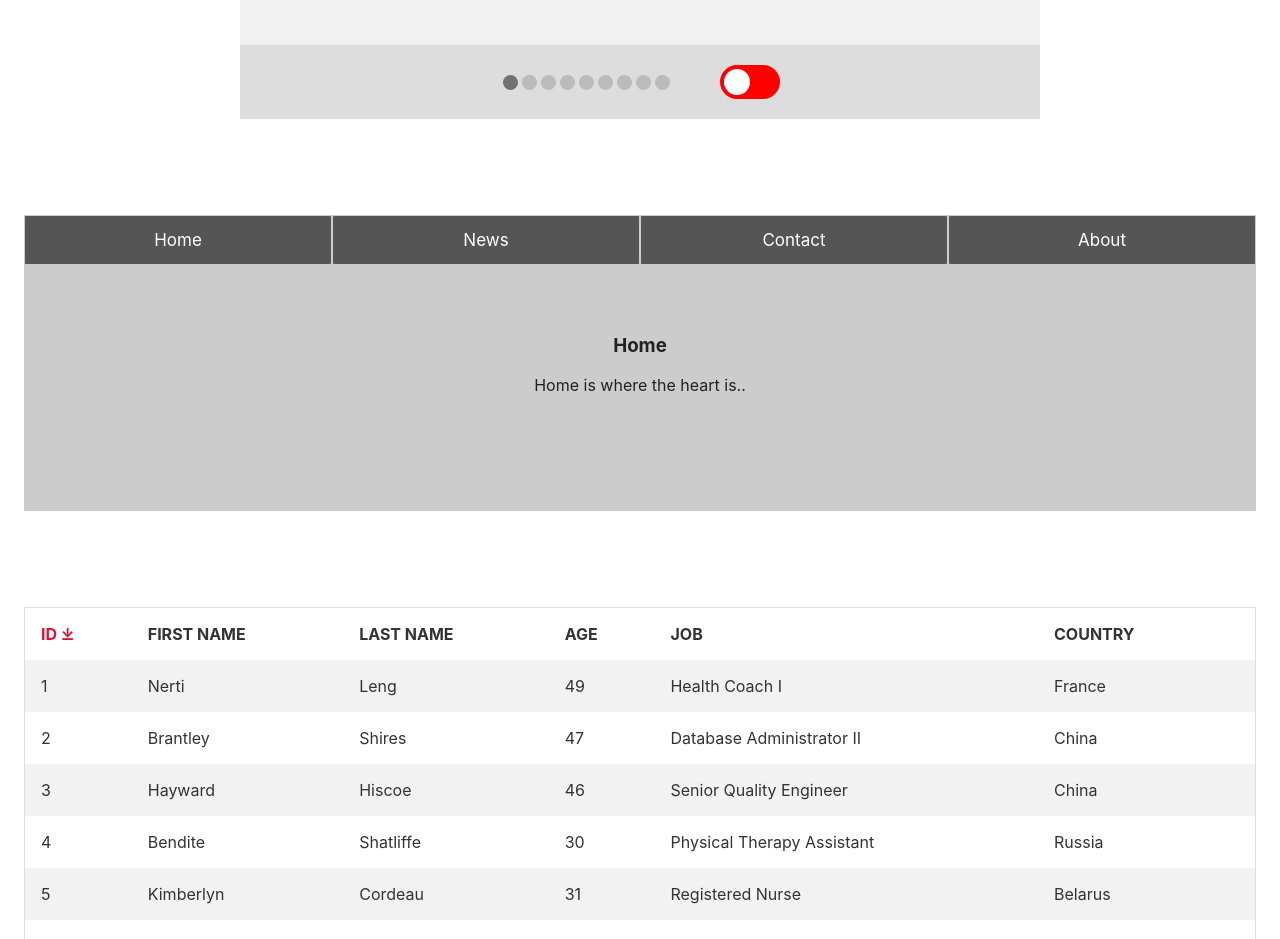
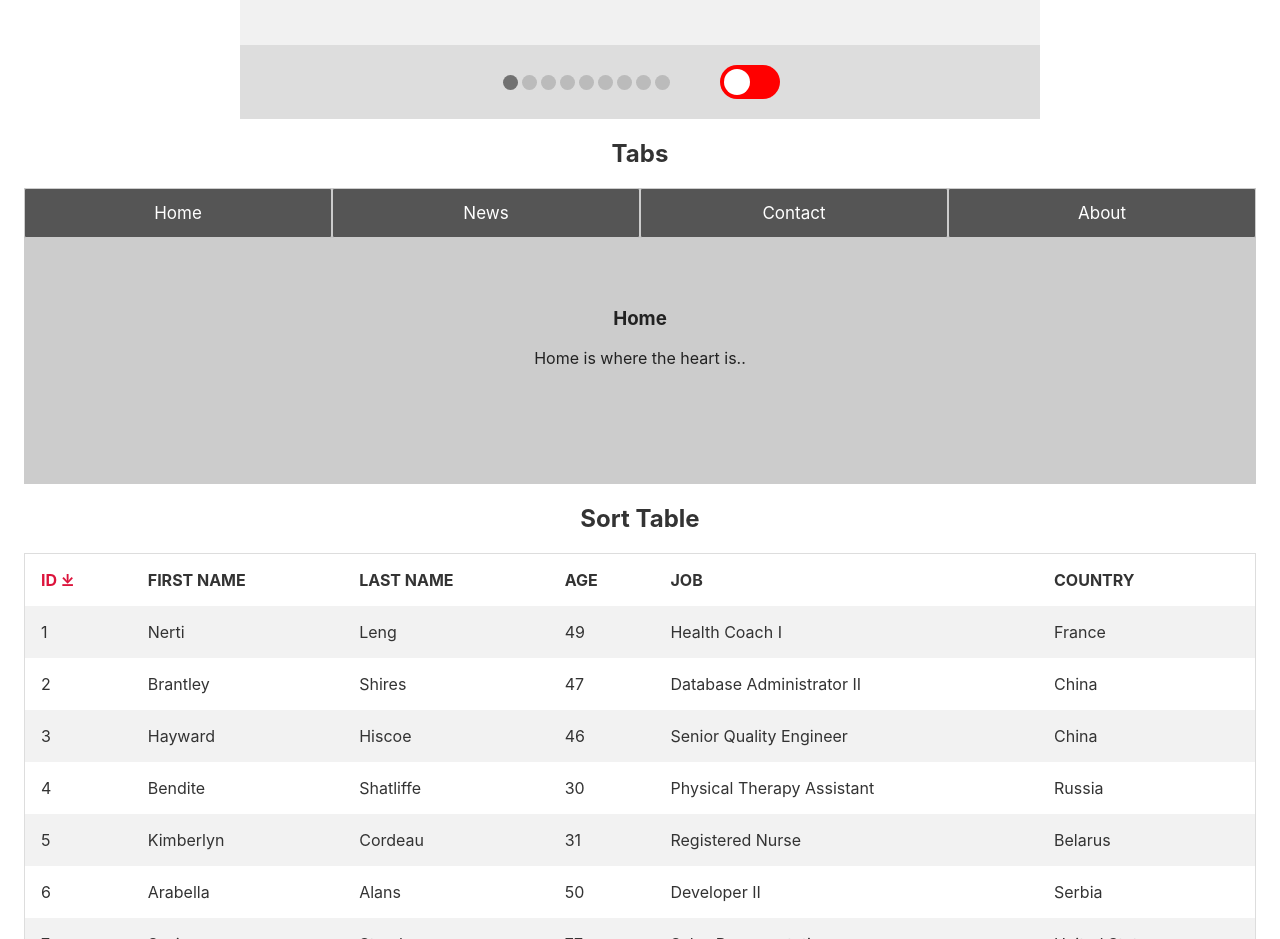
Before and after one commit to SinisaVukmirovic/How-To-Svelte, a Svelte app: page / in a window 1280 px wide. Shown: the part 5380-6319 px from the top of the page. Built offline with nearby package versions, Linux system fonts and the light colour scheme.

Commit message:
Added missing projects titles

```diff
--- a/src/projects/sorting-table/SortTable.svelte
+++ b/src/projects/sorting-table/SortTable.svelte
@@ -40,6 +40,7 @@
 </script>
 
 <!-- MarkUp -->
+<h2>Sort Table</h2>
 <table id="myTable">
     <tr>
       {#each tableHeaders as header}
--- a/src/projects/tabs/Tabs.svelte
+++ b/src/projects/tabs/Tabs.svelte
@@ -18,6 +18,8 @@
 </script>
 
 <!-- MarkUp -->
+<h2>Tabs</h2>
+
 <section>
     {#each webpages as webpageObj}
         <button class="tablink" title={webpageObj.name} on:click={() => loadPage(webpageObj)}>{webpageObj.name}</button>
@@ -28,8 +30,8 @@
 
 <style>
     section {
-        margin: 3rem auto;
-        padding: 3rem 0;
+        margin: 0 auto;
+        /* padding: 3rem 0; */
     }
 /* Style tab links */
 .tablink {
```
